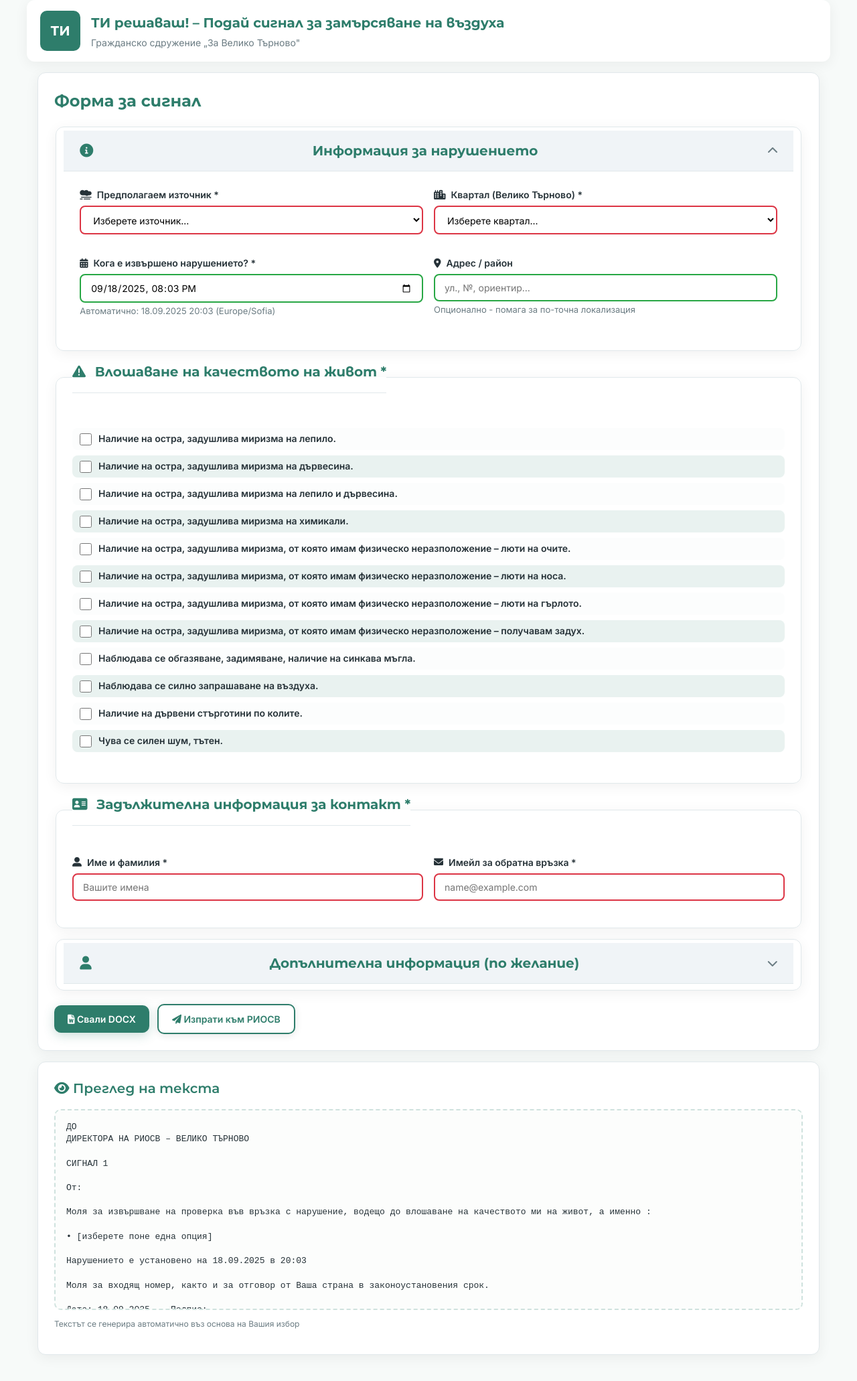
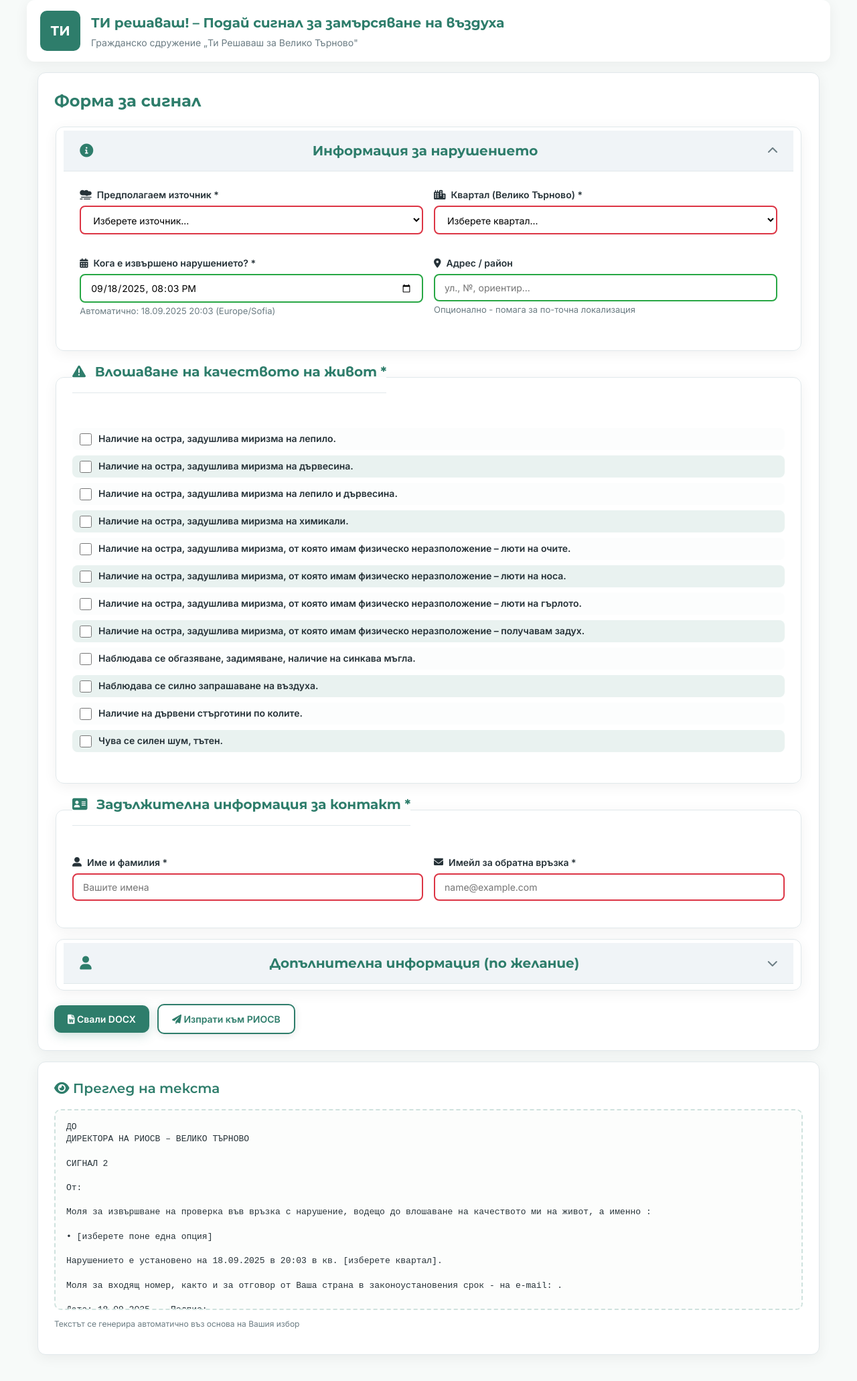
Before and after one commit to tireshavashvt/signal2riosv_vt, a website: page index.html in a window 1280 px wide. Shown: the whole page at 67% size. Drawn offline with Linux system fonts and the light colour scheme.

Commit message:
Update index.html

```diff
--- a/index.html
+++ b/index.html
@@ -328,7 +328,7 @@
     <div class="logo-placeholder">ТИ</div>
     <div class="brand">
       <h1>ТИ решаваш! – Подай сигнал за замърсяване на въздуха</h1>
-      <p>Гражданско сдружение „За Велико Търново"</p>
+      <p>Гражданско сдружение „Ти Решаваш за Велико Търново"</p>
     </div>
   </header>
 
@@ -361,7 +361,7 @@
             <!-- НОВО: поле за "Друг източник" (показва се само при избор) -->
             <div class="form-group" id="customSourceGroup" style="display:none;">
               <label for="customSource"><i class="fas fa-industry"></i> Посочете източника *</label>
-              <input id="customSource" type="text" placeholder="Пример: Малка производствена база в кв. ...">
+              <input id="customSource" type="text" placeholder="Пример: Малка производствена база в кв. ..." required>
             </div>
 
             <div class="form-group">
@@ -595,7 +595,7 @@
     // Генериране на текста
     function buildLetterText(d){
       const {date, time} = formatDateTime(d.whenVal);
-      const header = "ДО\nДИРЕКТОРА НА РИОСВ – ВЕЛИКО ТЪРНОВО\n\nСИГНАЛ 1";
+      const header = "ДО\nДИРЕКТОРА НА РИОСВ – ВЕЛИКО ТЪРНОВО\n\nСИГНАЛ 2";
       const fromLine = `От: ${[d.name, d.phone, d.email].filter(Boolean).join(" / ")}`;
 
       let intro = "";
@@ -610,9 +610,14 @@
       }
 
       const bullets = d.checks.length ? d.checks.map(t => `• ${t}`).join("\n") : "• [изберете поне една опция]";
-      const violationLine = `Нарушението е установено на ${date} в ${time}`;
+
+      let violationLine = `Нарушението е установено на ${date} в ${time} в кв. ${d.district || '[изберете квартал]'}.`;
+      if (d.address) {
+        violationLine += ` Адрес / Район: ${d.address}.`;
+      }
+
       const descLine = d.desc ? `Допълнително описание: ${d.desc}` : "";
-      const footer = `Моля за входящ номер, както и за отговор от Ваша страна в законоустановения срок.\n\nДата: ${todayBG()}    Подпис: ${d.name}`;
+      const footer = `Моля за входящ номер, както и за отговор от Ваша страна в законоустановения срок - на e-mail: ${d.email}.\n\nДата: ${todayBG()}    Подпис: ${d.name}`;
 
       return [header, fromLine, "", intro, bullets, violationLine, descLine, footer].filter(Boolean).join("\n\n");
     }
```
